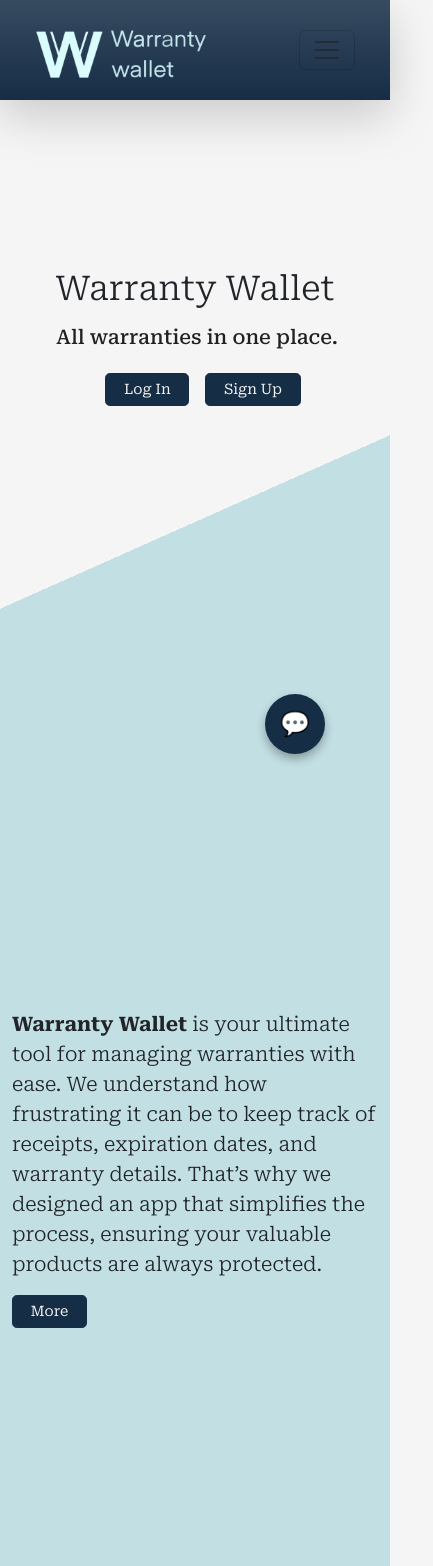
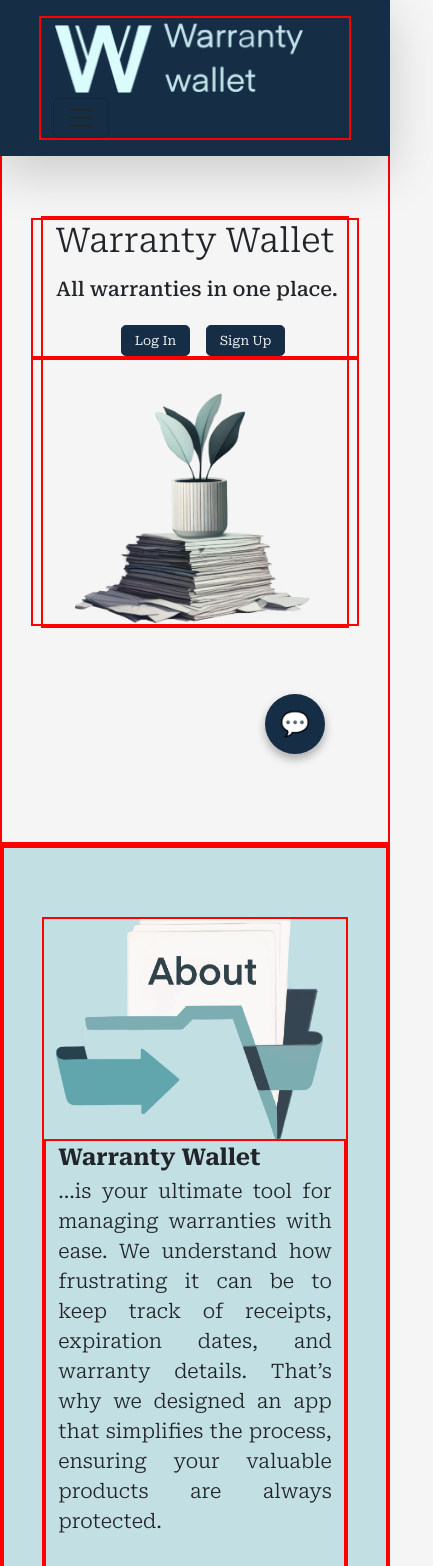
Before and after one commit to Vitomirov/warranty-wallet, a React (Vite) app in the folder src/frontend/: page / in a window 390 px wide. Shown: the top 1566 px of the page, 433 px wide, since content can reach past the window. Built offline with nearby package versions, Linux system fonts and the light colour scheme; a web font is replaced by a local one.

Commit message:
Lending page layout redesign. Margin, padding etc.

```diff
--- a/src/frontend/components/About.jsx
+++ b/src/frontend/components/About.jsx
@@ -2,27 +2,29 @@ import React from "react";
 
 function About() {
   return (
-      <section className="about-section min-vh-100">
-        <div id="about" className="container">
-          <div className="row align-items-center" style={{ paddingTop: '6%' }}>
-            {/* Column for the image */}
-            <div className="col-lg-5 col-md-6 d-none d-md-flex justify-content-center">
+    <section
+      id="about"
+      className="about-section vh-100 d-flex align-items-center text-center help"
+    >
+      <div className="row conent-layout w-100 help">
+        {/* Column for the image, aligned to the left */}
+        <div className="col-lg-5 col-md-6 d-flex justify-content-start align-items-center">
           <img
+            className="img-fluid"
             src="/About.png"
             alt="About"
-                style={{ maxHeight: '400px', width: 'auto', paddingTop: '32%' }}
+            style={{ maxHeight: "400px", width: "auto" }}
           />
         </div>
-
-            {/* Column for the text */}
-            <div className="col-md-6"
-            style={{paddingTop: '11%'}}
-            >
-              <p className="lead text-box">
-                <span className="fw-bold">Warranty Wallet</span> is your ultimate tool for managing warranties with ease.
-                We understand how frustrating it can be to keep track of receipts, expiration dates,
-                and warranty details. That’s why we designed an app that simplifies the process,
-                ensuring your valuable products are always protected.
+        {/* Column for the text, aligned to the right */}
+        <div className="col-lg-7 col-md-6 d-flex flex-column justify-content-center paragraph-justify help">
+          <span className="fw-bold fs-3">Warranty Wallet</span>{" "}
+          <p className="lead">
+            ...is your ultimate tool for managing warranties with ease. We
+            understand how frustrating it can be to keep track of receipts,
+            expiration dates, and warranty details. That’s why we designed an
+            app that simplifies the process, ensuring your valuable products are
+            always protected.
           </p>
           <div className="mt-3 button pb-3">
             <button
@@ -38,12 +40,13 @@ function About() {
             <div className="collapse" id="collapseContent">
               <div className="card card-body mt-2">
                 <p className="fs-6">
-                      With <span className="fw-bold">Warranty Wallet</span>, you can securely store, organize, and access
-                      all your warranties in one place. Whether it’s a household appliance, an electronic
-                      gadget, or even your car, Warranty Wallet helps you stay informed about warranty
-                      terms and expiration dates so you never miss out on a claim.
+                  With <span className="fw-bold">Warranty Wallet</span>, you can
+                  securely store, organize, and access all your warranties in
+                  one place. Whether it’s a household appliance, an electronic
+                  gadget, or even your car, Warranty Wallet helps you stay
+                  informed about warranty terms and expiration dates so you
+                  never miss out on a claim.
                 </p>
-                  </div>
               </div>
             </div>
           </div>
--- a/src/frontend/components/FAQ.jsx
+++ b/src/frontend/components/FAQ.jsx
@@ -1,4 +1,4 @@
-import React, { useState } from 'react';
+import React, { useState } from "react";
 
 const FAQ = () => {
   // State to manage which question is open
@@ -8,20 +8,24 @@ const FAQ = () => {
   const faqs = [
     {
       question: "How do I add a warranty?",
-      answer: "To add a warranty, navigate to the New Warranty form, fill it out, and remember to upload the PDF of your warranty for safekeeping."
+      answer:
+        "To add a warranty, navigate to the New Warranty form, fill it out, and remember to upload the PDF of your warranty for safekeeping.",
     },
     {
       question: "What can I use Warranty Wallet for?",
-      answer: "Warranty Wallet helps you organize and manage warranties for electronics, appliances, furniture, vehicles, and more"
+      answer:
+        "Warranty Wallet helps you organize and manage warranties for electronics, appliances, furniture, vehicles, and more",
     },
     {
       question: "Is my data secure?",
-      answer: "Absolutely. We use industry-standard encryption to ensure your warranty details and personal data remain safe and private."
+      answer:
+        "Absolutely. We use industry-standard encryption to ensure your warranty details and personal data remain safe and private.",
     },
     {
       question: "How many warranties can I store in the app?",
-      answer: "The sky’s the limit! Warranty Wallet allows you to add and manage an unlimited number of warranties, so you’ll never run out of space."
-    }
+      answer:
+        "The sky’s the limit! Warranty Wallet allows you to add and manage an unlimited number of warranties, so you’ll never run out of space.",
+    },
   ];
 
   // Function to toggle the answer visibility
@@ -30,30 +34,37 @@ const FAQ = () => {
   };
 
   return (
-    <section className="faq-section">
-      <div id='FAQ' className='container-fluid pt-3'>
-        <div className="row py-5">
-
+    <section
+      id="FAQ"
+      className="faq-section min-vh-75 d-flex flex-column justify-content-center"
+    >
+      <div className="conent-layout help">
+        <div className="row d-flex align-itmes-center justify-content-between">
           {/* Image Section */}
-          <div className='col-md-6 d-none d-md-flex text-center ms-4 mb-4 mb-md-0'>
-            <img className="img-fluid"
-              style={{ maxWidth: '55%', height: 'auto' }}
+          <div className="col-md-6 text-start help">
+            <img
+              className="img-fluid help"
+              style={{ maxWidth: "55%", height: "auto" }}
               src="/FAQ.png"
-              alt="FAQ-image" />
+              alt="FAQ-image"
+            />
           </div>
 
           {/* Content Section */}
-          <div className='col-lg-5 col-md-5 d-flex flex-column justify-content-start'
-          style={{paddingTop: '8%'}}>
-            <h2 className="title display-3 text-start mb-4">FAQ</h2>
+          <div className="col-lg-5 col-md-5 d-flex flex-column justify-content-start help">
+            <h2 className="display-4 text-start mb-4">FAQ</h2>
             {faqs.map((faq, index) => (
-              <div key={index} className='bg-gradient questionField p-2 m-1 rounded'>
-                <h5 onClick={() => toggleAnswer(index)} style={{ cursor: 'pointer' }}>
+              <div
+                key={index}
+                className="bg-gradient questionField p-2 m-1 rounded"
+              >
+                <h5
+                  onClick={() => toggleAnswer(index)}
+                  style={{ cursor: "pointer" }}
+                >
                   Q: {faq.question}
                 </h5>
-                {openIndex === index && (
-                  <p>A: {faq.answer}</p>
-                )}
+                {openIndex === index && <p>A: {faq.answer}</p>}
               </div>
             ))}
           </div>
--- a/src/frontend/components/Features.jsx
+++ b/src/frontend/components/Features.jsx
@@ -1,72 +1,85 @@
-import React from 'react';
+import React, { useState } from "react";
 
 const Features = () => {
+  // State to manage which card is currently active/open
+  const [activeFeature, setActiveFeature] = useState(null);
+
+  // Data for the features
+  const featuresData = [
+    {
+      id: "feature-1",
+      title: "Centralized Management",
+      icon: "bi bi-arrow-down-left",
+      description:
+        "Say goodbye to lost receipts and scattered documents. Warranty Wallet keeps all your warranties in one secure location, accessible anytime, anywhere.",
+    },
+    {
+      id: "feature-2",
+      title: "Predefined Email Template",
+      icon: "bi bi-envelope-paper-fill",
+      description:
+        "Quickly report issues with your products using our predefined email template. Just describe your issue, and the app will handle the rest, sending the email directly to the seller for you.",
+    },
+    {
+      id: "feature-3",
+      title: "Easy Warranty Uploads",
+      icon: "bi bi-upload",
+      description:
+        "Upload warranty details effortlessly by filling out a simple form with uploading an image of your receipt. The app will do the rest.",
+    },
+    {
+      id: "feature-4",
+      title: "User-Friendly Dashboard",
+      icon: "bi bi-person-fill-check",
+      description:
+        "Access all your warranties at a glance with a clean, intuitive dashboard. Filter, search, and review details in just a few clicks.",
+    },
+  ];
+
+  // Function to toggle the active feature card
+  const toggleFeature = (featureId) => {
+    setActiveFeature(activeFeature === featureId ? null : featureId);
+  };
+
   return (
-    <section className="features-section min-vh-100">
-      <div id="features" className="container-fluid">
-        <div className="col-lg-12 text-center text-md-start"
-          style={{
-            paddingTop: '12%',
-            paddingBottom: '6%',
-         }}>
-                    {/* First Row */}
-          <div className="row d-flex justify-content-evenly gy-5"
-          style={{paddingTop: '2%'}}
-          >
-            <div className="individualFeature col-md-6 col-lg-4 p-4 d-flex flex-column justify-content-evenly rounded">
-              <span className="hover-text">
-                Say goodbye to lost receipts and scattered documents.
-                Warranty Wallet keeps all your warranties in one secure location,
-                accessible anytime, anywhere.
-              </span>
-              <div className='bg-gradient featureTitle d-flex row align-items-center justify-content-center rounded'>
-                <i className="bi bi-arrow-down-left h3 d-flex justify-content-center pt-1"></i>
-                <h5 className="text-center rounded">Centralized Management</h5>
-              </div>
-            </div>
-          <div className="individualFeature col-md-6 col-lg-4 p-4 d-flex flex-column justify-content-evenly rounded">
-            <span className="hover-text">
-                Quickly report issues with your products using our predefined email template.
-                Just describe your issue, and the app will handle the rest,
-                sending the email directly to the seller for you.
-            </span>
-            <div className='bg-gradient featureTitle d-flex row align-items-center justify-content-center rounded'>
-              <i className="bi bi-envelope-paper-fill h3 d-flex justify-content-center pt-1"></i>
-              <h5 className="text-center rounded">Predefined Email Template</h5>
-            </div>
-          </div>
-         </div>
-
-        {/*Section Title*/}
-            <div className="row col-md-12 d-flex align-items-center">
-              <h1 className="title display-4 text-center">FEATURES</h1>
+    <section
+      id="features"
+      className="features-section min-vh-100 d-flex flex-column justify-content-center"
+    >
+      <div className="conent-layout help">
+        <div className="text-center text-md-start mb-5 help">
+          <h1 className=" display-4 text-center">FEATURES</h1>
         </div>
 
-          {/* Second Row */}
-        <div className="row d-flex justify-content-evenly gy-3">
-          <div className="individualFeature col-md-6 col-lg-4 p-4 d-flex flex-column justify-content-evenly rounded">
-            <div className='bg-gradient featureTitle d-flex row align-items-center justify-content-center rounded'>
-              <i className="bi bi-upload h3 d-flex justify-content-center pt-1"></i>
-              <h5 className="text-center">Easy Warranty Uploads</h5>
+        <div className="features-card-container">
+          {/* Map through the features data to render each card */}
+          {featuresData.map((feature, index) => (
+            <div
+              key={feature.id}
+              className={`individualFeature card p-0 rounded clickable-card
+                ${activeFeature === feature.id ? "active" : ""}`}
+              onClick={() => toggleFeature(feature.id)}
+              style={{
+                "--i": index,
+                "--total": featuresData.length,
+              }}
+            >
+              <div className="p-4 d-flex align-items-center bg-gradient featureTitle rounded-top">
+                <i className={`${feature.icon} h3 me-3`}></i>
+                <h5 className="mb-0">{feature.title}</h5>
+              </div>
+
+              {/* The content is conditionally rendered */}
+              {activeFeature === feature.id && (
+                <div className="pt-2 ps-2">
+                  <p className="lead paragraph-justify">
+                    {feature.description}
+                  </p>
+                </div>
+              )}
             </div>
-            <span className="hover-text rounded">
-                Upload warranty details effortlessly by filling out a simple form
-                with uploading an image of your receipt. The app will do the rest.
-            </span>
-          </div>
-          <div className="individualFeature col-md-6 col-lg-4 p-4 d-flex flex-column justify-content-evenly rounded">
-            <div className='bg-gradient featureTitle d-flex row align-items-center justify-content-center rounded'>
-              <i className="bi bi-person-fill-check h3 d-flex justify-content-center pt-1"></i>
-              <h5 className="text-center">User-Friendly Dashboard</h5>
-            </div>
-            <span className="hover-text rounded">
-                Access all your warranties at a glance with a clean, intuitive dashboard.
-                Filter, search, and review details in just a few clicks.
-            </span>
-          </div>
+          ))}
         </div>
-        </div>
-
       </div>
     </section>
   );
--- a/src/frontend/components/Hero.jsx
+++ b/src/frontend/components/Hero.jsx
@@ -1,44 +1,54 @@
-import React from 'react';
-import { Link } from 'react-router-dom';
-import { useAuth } from '../context/AuthContext';
-import LogOut from './LogOut';
-
-
+import React from "react";
+import { Link } from "react-router-dom";
+import { useAuth } from "../context/AuthContext";
+import LogOut from "./LogOut";
 
 const Hero = () => {
-
   const { user } = useAuth();
 
   return (
-        <section className="hero-section min-vh-100">
-            <div className="container-fluid px-5">
+    <section className="min-vh-100 help d-flex align-items-center justify-content-center text-center">
+      {/* Use a Bootstrap container for content alignment */}
+      <div className=" help conent-layout">
         <div className="row align-items-center">
           {/* Left Content */}
-                    <div className="col-md-6 text-start mt-5 pt-5 pt-3">
-                        <div className="hero-left mt-5 pt-4">
-                            <h1 className='mb-3 display-4 d-flex justify-content-center text-md-center'>Warranty Wallet</h1>
-                            <h2 className='mb-4 ms-1 d-flex justify-content-center text-md-center fs-5'>All warranties in one place.</h2>
+          <div className="col-lg-7 col-md-6 col-sm-8 text-start help">
+            <div>
+              <h1 className="mb-3 display-4 d-flex justify-content-center text-md-center">
+                Warranty Wallet
+              </h1>
+              <h2 className="mb-4 ms-1 d-flex justify-content-center text-md-center fs-5">
+                All warranties in one place.
+              </h2>
               <div className="button d-flex justify-content-center gap-3 ms-3">
                 {user ? (
                   <>
-                                        <LogOut className="btn btn-primary btn-lg"/>
-                                        <Link to="/dashboard" className="btn btn-primary btn-lg">Dashboard</Link>
+                    <LogOut className="btn btn-primary btn-lg" />
+                    <Link to="/dashboard" className="btn btn-primary btn-lg">
+                      Dashboard
+                    </Link>
                   </>
                 ) : (
                   <>
-                                        <Link to="/login" className="btn btn-lg">Log In</Link>
-                                        <Link to="/signup" className="btn btn-secondary btn-lg">Sign Up</Link>
+                    <Link to="/login" className="btn btn-lg">
+                      Log In
+                    </Link>
+                    <Link to="/signup" className="btn btn-secondary btn-lg">
+                      Sign Up
+                    </Link>
                   </>
                 )}
               </div>
             </div>
           </div>
           {/* Right Content */}
-                    <div className="col-lg-5 col-md-6 d-none d-md-flex justify-content-center">
-                        <img className="img-fluid"
-                            style={{ maxWidth: '80%', height: 'auto' }}
+          <div className="col-lg-5 col-md-6 col-sm-4  help">
+            <img
+              className="img-fluid"
+              style={{ maxWidth: "80%", height: "auto" }}
               src="/LendingPage.png"
-                            alt="LendingPage" />
+              alt="LendingPage"
+            />
           </div>
         </div>
       </div>
--- a/src/frontend/components/LandingPage.jsx
+++ b/src/frontend/components/LandingPage.jsx
@@ -1,26 +1,41 @@
-import React from 'react';
-import Navigation from './Navigation';
-import Hero from './Hero';
-import About from './About';
-import Features from './Features';
-import FAQ from './FAQ';
-import Footer from './Footer'
-import BackToTopButton from './BackToTopButton';
+import React from "react";
+import Navigation from "./Navigation";
+import Hero from "./Hero";
+import About from "./About";
+import Features from "./Features";
+import FAQ from "./FAQ";
+import Footer from "./Footer";
+import BackToTopButton from "./BackToTopButton";
 
-console.log("Landing page is rendering")
-
+console.log("Landing page is rendering");
 
 const LandingPage = () => {
   return (
-    <>
-      <Navigation />
-      <Hero />
-      <About />
-      <Features />
+    <div className="global-container">
+      <header>
+        <Navigation />
+      </header>
+
+      <main>
+        {/* The Hero section is now full-width */}
+        <Hero className="help" />
+        {/* Other sections use a consistent container for a centered layout */}
+        <section className=" help">
+          <About />
+        </section>
+        <section className="help">
+          <Features />
+        </section>
+        <section className="help">
+          <FAQ />
+        </section>
+      </main>
+
+      <footer>
+        <Footer />
+      </footer>
       <BackToTopButton />
-      <FAQ />
-      <Footer />
-    </>
+    </div>
   );
 };
 
--- a/src/frontend/components/Navigation.jsx
+++ b/src/frontend/components/Navigation.jsx
@@ -1,12 +1,10 @@
 import React, { useEffect, useState } from "react";
 import { useLocation, Link } from "react-router-dom";
 import { useAuth } from "../context/AuthContext";
-import LogOut from "./LogOut";
 
 function Navigation() {
   const { user } = useAuth();
   const location = useLocation();
-  const isLandingPage = location.pathname === "/";
   const [isLoggedIn, setIsLoggedIn] = useState(false);
 
   useEffect(() => {
@@ -15,28 +13,25 @@ function Navigation() {
 
   const handleLinkClick = () => {
     const navbarCollapseElement = document.getElementById("navbarNav");
-    if (navbarCollapseElement) {
-      if (navbarCollapseElement.classList.contains("show")) {
-        navbarCollapseElement.classList.remove("show");
-      }
+    if (
+      navbarCollapseElement &&
+      navbarCollapseElement.classList.contains("show")
+    ) {
+      navbarCollapseElement.classList.remove("show");
     }
   };
 
   return (
-    <nav
-      className="bg-gradient navbar navbar-expand-lg shadow-lg w-100 sticky-top"
-      style={{ minHeight: "100px" }}
-    >
-      <div
-        className="container-fluid py-1 d-flex justify-content-between align-items-center"
-        style={{ padding: "9%" }}
-      >
+    <nav className="text-black navbar shadow-lg w-100 fixed-top">
+      <div className="d-flex justify-content-between align-items-center help container-fluid conent-layout">
+        {/* Brand logo is the first flex item */}
         <a className="navbar-brand" href="#">
-          <img src="\Logo.png" alt="WW logo" style={{ maxHeight: "55px" }} />
+          <img src="\Logo.png" alt="WW logo" />
         </a>
 
+        {/* This button is only visible on medium and small screens */}
         <button
-          className="navbar-toggler"
+          className="navbar-toggler d-lg-none"
           type="button"
           data-bs-toggle="collapse"
           data-bs-target="#navbarNav"
@@ -47,7 +42,8 @@ function Navigation() {
           <span className="navbar-toggler-icon"></span>
         </button>
 
-        <div className="collapse navbar-collapse" id="navbarNav">
+        {/* This div is the dropdown menu, only visible on medium and small screens */}
+        <div className="collapse navbar-collapse d-lg-none" id="navbarNav">
           <ul className="navbar-nav ms-auto text-end">
             <li className="nav-item">
               <a className="nav-link" href="#about" onClick={handleLinkClick}>
@@ -70,6 +66,27 @@ function Navigation() {
             </li>
           </ul>
         </div>
+
+        {/* This is the correct way to space the links on large screens */}
+        <div className="d-none d-lg-flex">
+          <ul className="navbar-nav d-flex flex-row gap-3">
+            <li className="nav-item">
+              <a className="nav-link" href="#about">
+                About
+              </a>
+            </li>
+            <li className="nav-item">
+              <a className="nav-link" href="#features">
+                Features
+              </a>
+            </li>
+            <li className="nav-item">
+              <a className="nav-link" href="#FAQ">
+                FAQ
+              </a>
+            </li>
+          </ul>
+        </div>
       </div>
     </nav>
   );
--- a/src/frontend/styles/components/_components.scss
+++ b/src/frontend/styles/components/_components.scss
@@ -46,9 +46,17 @@
             border-color: variables.$blueDark;
         }
 
+        @media (max-width: 1200px) {
+            padding: 0.3rem 1.5rem;
+            font-size: 1.1rem;
+        }
         @media (max-width: 768px) {
             padding: 0.3rem 1.1rem;
             font-size: 0.9rem;
+        }
+        @media (max-width: 576px) {
+            padding: 0.3rem 0.8rem;
+            font-size: 0.8rem;
         }
     }
 }
--- a/src/frontend/styles/layout/_layout.scss
+++ b/src/frontend/styles/layout/_layout.scss
@@ -1,16 +1,40 @@
 @use '../variables';
 
+// GENERAL LAYOUT
+.global-container {
+    width: 100%;
+    height: 100%;
+    display: flex;
+    flex-direction: column;
+    min-height: 100vh;
+}
+
+.conent-layout{
+  margin-left: 10%;
+  margin-right: 10%;
+}
+
+.paragraph-justify {
+    text-align: justify;
+    text-justify: inter-word;
+}
 // NAVIGATION BAR
 .navbar {
     background-color: variables.$blueDark;
-    display: flex;
-    width: 95%;
+    min-height: 100px;
+    padding-top: 1rem;
+    padding-bottom: 1rem;
 
     img {
         height: 70px;
         width: auto;
-        padding-top: 7px;
     }
+}
+
+#about,
+#features,
+#FAQ {
+  scroll-margin-top: 120px; // Or the height of your navbar
 }
 
 // NAVIGATION LINKS
@@ -22,31 +46,10 @@
     }
 }
 
-// DASHBOARD
-
-/* Custom Navbar Padding for Dashboard */
-/* This will replace the inline style you had */
-.dashboard-navbar-inner {
-  padding: 9%; /* Default for larger screens */
-}
-
-@media (max-width: 575.98px) {
-  .dashboard-navbar-inner {
-    padding-left: 1rem !important;
-    padding-right: 1rem !important;
-    padding-top: 0.75rem !important; /* Smaller top/bottom padding for mobile */
-    padding-bottom: 0.75rem !important;
-  }
-
-  .dashboard-main-content {
-    padding-top: 1rem !important; /* Reduce top padding on main content */
-    padding-bottom: 1rem !important; /* Reduce bottom padding on main content */
-  }
-
-  .dashboard-btn-size {
-    padding: 2.5% 1% !important; /* Smaller padding for buttons on mobile */
-    font-size: 1.2rem !important; /* Smaller font size for button text */
-  }
+// BACK TO TOP
+.back-to-top {
+    color: variables.$blueDark;
+    font-size: 3rem;
 }
 
 // FOOTER - Stick to the bottom of the main content
@@ -57,39 +60,7 @@ footer {
     padding: 5px 0;
     width: 100%;
     box-sizing: border-box;
-    margin-top: 0;
-    /* No margin-top to avoid extra space */
-
-    p {
-        margin: 0;
-        padding-left: 3%;
-    }
-}
-
-.footer-copy {
-  font-size: 1rem;
-}
-
-@media (max-width: 575.98px) {
-  .footer-copy {
-    font-size: 0.8rem;
-  }
-}
-
-.social-icon {
-  font-size: 1.5rem;
-}
-
-@media (max-width: 575.98px) {
-  .social-icon {
-    font-size: 1.2rem;
-  }
-}
-
-// BACK TO TOP
-.back-to-top {
-    color: variables.$blueDark;
-    font-size: 3rem;
+    margin-top: auto;
 }
 
 //----- AI CHAT -----//
--- a/src/frontend/styles/pages/_pages.scss
+++ b/src/frontend/styles/pages/_pages.scss
@@ -1,27 +1,8 @@
 @use '../variables';
 @use '../abstracts/abstracts';
 
-// HERO SECTION
-.hero-section {
-    @extend %section-background-styles;
-    background: linear-gradient(156deg, variables.$white 50%, variables.$blueLight 50%);
-}
 
-// HERO LEFT
-.hero-left {
-    margin-bottom: 40%;
 
-    h2 {
-        font-size: 3rem;
-        margin-bottom: 0.5rem;
-        color: variables.$dark;
-    }
-
-    p {
-        font-size: 1.5rem;
-        color: variables.$dark;
-    }
-}
 
 // ABOUT SECTION
 .about-section {
```
Lines whose indentation alone changed are shown as unchanged.
